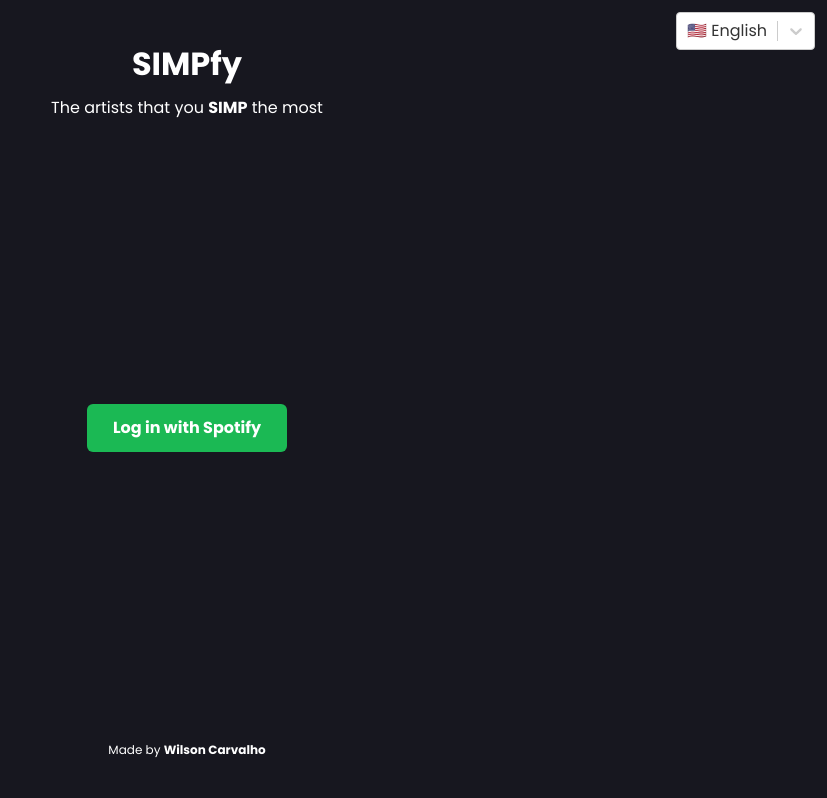
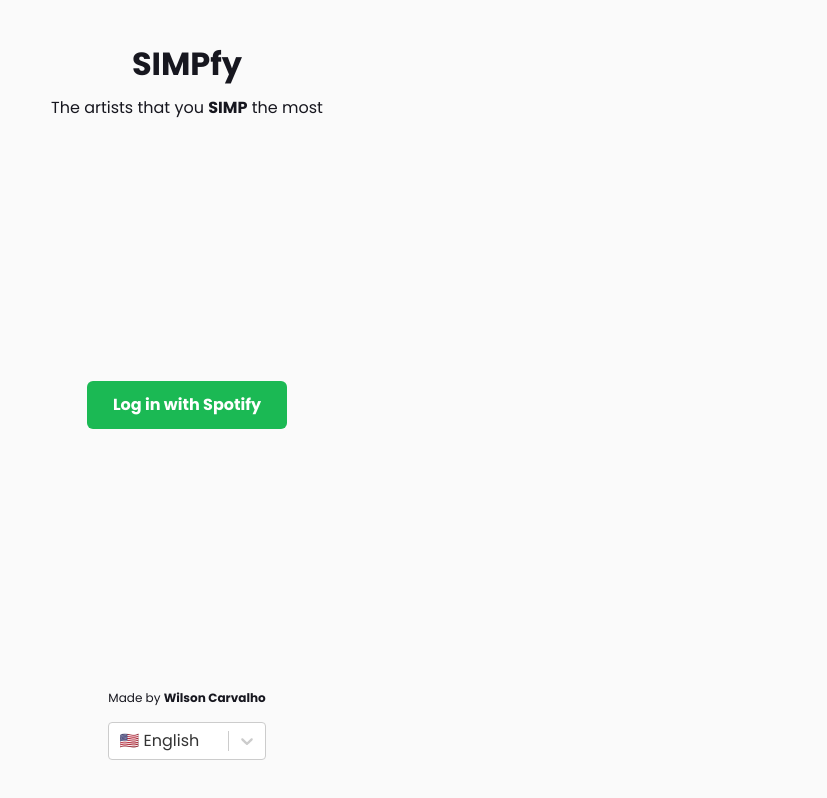
Before and after one commit to eng-wilson/top-songs, a Next.js app: page / in a window 1280 px wide. Shown: the whole page, without its empty margins (453-1280 px from the left). Built offline with nearby package versions, Linux system fonts and the light colour scheme.

Commit message:
feat: language options now on context

```diff
--- a/src/app/me/components/Artist.tsx
+++ b/src/app/me/components/Artist.tsx
@@ -4,7 +4,7 @@
   return (
     <div
       key={name}
-      className="flex items-center gap-2 bg-black rounded-md px-3 py-2 w-fit max-w-[175px]"
+      className="flex items-center gap-2 bg-[#fff] rounded-md px-3 py-2 w-fit max-w-[175px] shadow-md"
     >
       <img
         src={image}
@@ -12,7 +12,7 @@
         className="h-10 w-10 md:h-14 md:w-14 rounded-md"
       />
 
-      <span className="text-white text-xs md:text-md font-semibold font-poppins">
+      <span className="text-[#17171f] text-xs md:text-md font-semibold font-poppins">
         {name}
       </span>
     </div>
--- a/src/app/me/components/Result.tsx
+++ b/src/app/me/components/Result.tsx
@@ -14,17 +14,12 @@
 let skip = false;
 
 const Result = () => {
-  const { activeLocale, handleActiveLocale } = useLocale();
-  const { t } = useTranslation("translation", { lng: activeLocale });
+  const { activeLocale, handleActiveLocale, languageOptions } = useLocale();
+  const { t } = useTranslation("translation", { lng: activeLocale.value });
 
   const params = useSearchParams();
   const code = params.get("code") || "";
   const clientId = process.env.NEXT_PUBLIC_CLIENT_ID || "";
-
-  const languageOptions = [
-    { label: "🇺🇸 English", value: "en" },
-    { label: "🇧🇷 Português", value: "pt" },
-  ];
 
   const [user, setUser] = useState<any>();
   const [fetching, setFetching] = useState(true);
@@ -102,41 +97,12 @@
   }, [code, t("simp")]);
 
   return (
-    <main className="flex bg-[#17171f] flex-col h-[100dvh] w-full items-center justify-start pt-16 px-4 gap-6">
-      <div className="absolute top-3 right-3">
-        <Select
-          defaultValue={languageOptions[0]}
-          onChange={(e) => {
-            if (e?.value) {
-              handleActiveLocale(e?.value);
-            }
-          }}
-          isSearchable={false}
-          name="Language"
-          options={languageOptions}
-          styles={{
-            option: () => {
-              return {
-                color: "black",
-                cursor: "pointer",
-                fontFamily: "var(--poppins-font)",
-                paddingLeft: 4,
-              };
-            },
-            control: (style) => {
-              return {
-                ...style,
-                fontFamily: "var(--poppins-font)",
-              };
-            },
-          }}
-        />
-      </div>
-      <h1 className="text-white text-[30px] md:text-[42px] font-semibold text-center font-poppins">
+    <main className="flex bg-[#fafafa] flex-col h-[100dvh] w-full items-center justify-start pt-16 px-4 gap-6">
+      <h1 className="text-[#17171f] text-[30px] md:text-[42px] font-semibold text-center font-poppins">
         {t("iAm")} <span className="font-black">{t("simp")}</span>
       </h1>
       {!fetching && (
-        <section className="flex flex-col h-fit justify-center px-2 md:px-6 py-4 gap-6 md:gap-10 max-w-[500px] rounded-md bg-white/5">
+        <section className="flex flex-col h-fit justify-center px-4 md:px-6 py-4 gap-6 md:gap-10 max-w-[500px] rounded-md bg-white shadow-md">
           <div className="flex items-center gap-2">
             <Title title={t("simp")[0]} />
             <div className="flex items-center gap-2 flex-wrap">
@@ -202,18 +168,51 @@
           <path
             d="M10.14,1.16a11,11,0,0,0-9,8.92A1.59,1.59,0,0,0,2.46,12,1.52,1.52,0,0,0,4.11,10.7a8,8,0,0,1,6.66-6.61A1.42,1.42,0,0,0,12,2.69h0A1.57,1.57,0,0,0,10.14,1.16Z"
             className="spinner_P7sC"
-            fill="#fff"
+            fill="#17171f"
           />
         </svg>
       )}
 
       {!fetching && (
-        <span className="text-xs text-center font-poppins">
-          {t("madeFor")} <b>{user?.display_name}</b> {t("with")}{" "}
-          <a href="" className="font-bold">
-            SIMPfy
-          </a>
-        </span>
+        <div className="flex flex-col gap-4 h-full">
+          <span className="text-[#17171f] text-xs text-center font-poppins">
+            {t("madeFor")} <b>{user?.display_name}</b> {t("with")}{" "}
+            <a href="" className="font-bold">
+              SIMPfy
+            </a>
+          </span>
+
+          <div className="mt-auto pb-10">
+            <Select
+              defaultValue={activeLocale}
+              onChange={(e) => {
+                if (e) {
+                  handleActiveLocale(e);
+                }
+              }}
+              isSearchable={false}
+              name="Language"
+              menuPlacement="top"
+              options={languageOptions}
+              styles={{
+                option: () => {
+                  return {
+                    color: "black",
+                    cursor: "pointer",
+                    fontFamily: "var(--poppins-font)",
+                    paddingLeft: 4,
+                  };
+                },
+                control: (style) => {
+                  return {
+                    ...style,
+                    fontFamily: "var(--poppins-font)",
+                  };
+                },
+              }}
+            />
+          </div>
+        </div>
       )}
     </main>
   );
--- a/src/app/me/components/Title.tsx
+++ b/src/app/me/components/Title.tsx
@@ -4,7 +4,7 @@
 
 const Title = ({ title }: { title: string }) => {
   return (
-    <span className="text-white text-[40px] md:text-[48px] font-black w-[40px] text-center font-poppins">
+    <span className="text-[#17171f] text-[40px] md:text-[48px] font-black w-[40px] text-center font-poppins">
       {title}
     </span>
   );
--- a/src/app/page.tsx
+++ b/src/app/page.tsx
@@ -7,13 +7,9 @@
 import Select from "react-select";
 
 export default function Home() {
-  const { activeLocale, handleActiveLocale } = useLocale();
-  const { t } = useTranslation("translation", { lng: activeLocale });
+  const { activeLocale, handleActiveLocale, languageOptions } = useLocale();
+  const { t } = useTranslation("translation", { lng: activeLocale.value });
   const { redirectToAuthCodeFlow } = useAuth();
-  const languageOptions = [
-    { label: "🇺🇸 English", value: "en" },
-    { label: "🇧🇷 Português", value: "pt" },
-  ];
 
   const handleRedirect = async () => {
     try {
@@ -30,28 +26,49 @@
   }, []);
 
   return (
-    <main className="flex bg-[#17171f] flex-col h-[100dvh] w-full items-center justify-between py-10">
+    <main className="flex bg-[#fafafa] flex-col h-[100dvh] w-full items-center justify-between py-10">
       <div className="flex flex-col items-center gap-2">
-        <h1 className="text-white text-[32px] font-bold text-center font-poppins">
+        <h1 className="text-[#17171f] text-[32px] font-bold text-center font-poppins">
           SIMPfy
         </h1>
-        <span className="text-white text-center text-md font-poppins">
+        <span className="text-[#17171f] text-center text-md font-poppins">
           {t("description.part1")}{" "}
           <span className="font-bold">{t("description.part2")}</span>{" "}
           {t("description.part3")}
         </span>
       </div>
 
-      <div className="absolute top-3 right-3">
+      <button
+        onClick={handleRedirect}
+        className="h-12 bg-[#1BB954] flex items-center justify-center rounded-md py-2 px-4 w-[200px]"
+      >
+        <span className="text-[#fff] font-bold font-poppins">
+          {t("spotifyLogin")}
+        </span>
+      </button>
+
+      <div className="flex flex-col gap-4">
+        <span className="text-[#17171f] text-xs font-poppins">
+          {t("madeBy")}{" "}
+          <a
+            href="https://www.wilsoncarvalho.com/"
+            target="_blank"
+            className="font-bold"
+          >
+            Wilson Carvalho
+          </a>
+        </span>
+
         <Select
-          defaultValue={languageOptions[0]}
+          defaultValue={activeLocale}
           onChange={(e) => {
-            if (e?.value) {
-              handleActiveLocale(e?.value);
+            if (e) {
+              handleActiveLocale(e);
             }
           }}
           isSearchable={false}
           name="Language"
+          menuPlacement="top"
           options={languageOptions}
           styles={{
             option: () => {
@@ -71,28 +88,6 @@
           }}
         />
       </div>
-
-      <button
-        onClick={handleRedirect}
-        className="h-12 bg-[#1BB954] flex items-center justify-center rounded-md py-2 px-4 w-[200px]"
-      >
-        <span className="text-white font-bold font-poppins">
-          {t("spotifyLogin")}
-        </span>
-      </button>
-
-      <div>
-        <span className="text-white text-xs font-poppins">
-          {t("madeBy")}{" "}
-          <a
-            href="https://www.wilsoncarvalho.com/"
-            target="_blank"
-            className="font-bold"
-          >
-            Wilson Carvalho
-          </a>
-        </span>
-      </div>
     </main>
   );
 }
--- a/src/contexts/LocaleContext.tsx
+++ b/src/contexts/LocaleContext.tsx
@@ -1,21 +1,37 @@
 import { createContext, ReactNode, useContext, useState } from "react";
 
 interface LocaleContextProps {
-  activeLocale: string;
-  handleActiveLocale: (value: string) => void;
+  activeLocale: {
+    label: string;
+    value: string;
+  };
+  handleActiveLocale: (language: LocaleContextProps["activeLocale"]) => void;
+  languageOptions: {
+    label: string;
+    value: string;
+  }[];
 }
 
 const LocaleContext = createContext({} as LocaleContextProps);
 
 const LocaleProvider = ({ children }: { children: ReactNode }) => {
-  const [activeLocale, setActiveLocal] = useState("en");
+  const languageOptions: LocaleContextProps["activeLocale"][] = [
+    { label: "🇺🇸 English", value: "en" },
+    { label: "🇧🇷 Português", value: "pt" },
+  ];
 
-  const handleActiveLocale = (value: string) => {
-    setActiveLocal(value);
+  const [activeLocale, setActiveLocal] = useState<
+    LocaleContextProps["activeLocale"]
+  >(languageOptions[0]);
+
+  const handleActiveLocale = (language: LocaleContextProps["activeLocale"]) => {
+    setActiveLocal(language);
   };
 
   return (
-    <LocaleContext.Provider value={{ activeLocale, handleActiveLocale }}>
+    <LocaleContext.Provider
+      value={{ activeLocale, handleActiveLocale, languageOptions }}
+    >
       {children}
     </LocaleContext.Provider>
   );
```
